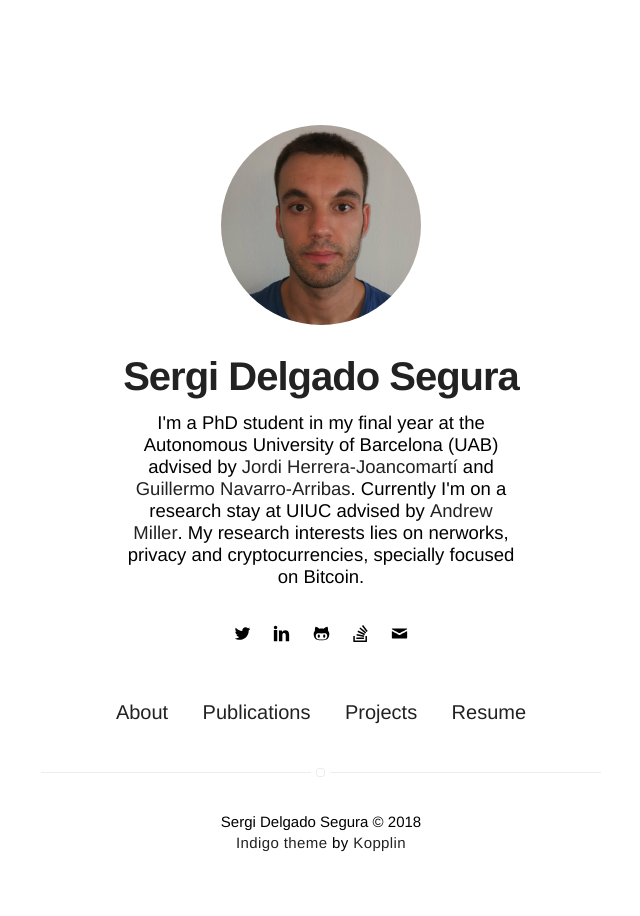
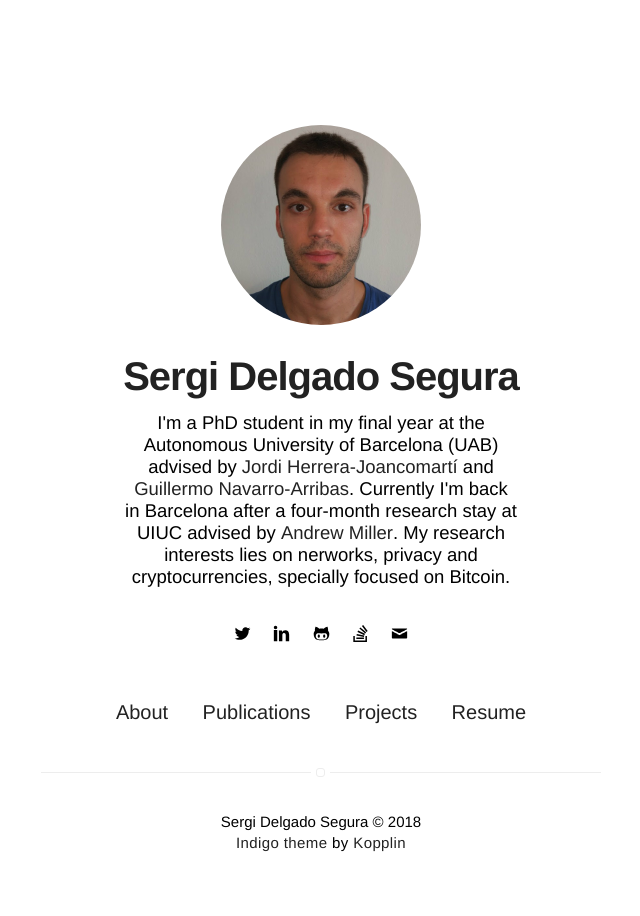
Before and after one commit to sr-gi/me, a Jekyll site: the page built from index.html, in a window 1280 px wide. Shown: the whole page, without its empty margins (319-959 px from the left). Built offline with Jekyll 4.4.1, drawn with Linux system fonts in a browser that asks for light colours.

Commit message:
Updates bio

```diff
--- a/_config.yml
+++ b/_config.yml
@@ -1,6 +1,6 @@
 # main text of home
 name: Sergi Delgado Segura
-bio: I'm a PhD student in my final year at the Autonomous University of Barcelona (UAB) advised by <a class='link' href='http://www.deic.uab.cat/~jherrera/'>Jordi Herrera-Joancomartí</a> and <a class='link' href='http://www.deic.uab.cat/~guille/'>Guillermo Navarro-Arribas</a>. Currently I'm on a research stay at UIUC advised by <a class='link' href='http://soc1024.ece.illinois.edu'>Andrew Miller</a>. My research interests lies on nerworks, privacy and cryptocurrencies, specially focused on Bitcoin.
+bio: I'm a PhD student in my final year at the Autonomous University of Barcelona (UAB) advised by <a class='link' href='http://www.deic.uab.cat/~jherrera/'>Jordi Herrera-Joancomartí</a> and <a class='link' href='http://www.deic.uab.cat/~guille/'>Guillermo Navarro-Arribas</a>. Currently I'm back in Barcelona after a four-month research stay at UIUC advised by <a class='link' href='http://soc1024.ece.illinois.edu'>Andrew Miller</a>. My research interests lies on nerworks, privacy and cryptocurrencies, specially focused on Bitcoin.
 # twitter summary info
 description: Sergi's personal webpage.
 
```
